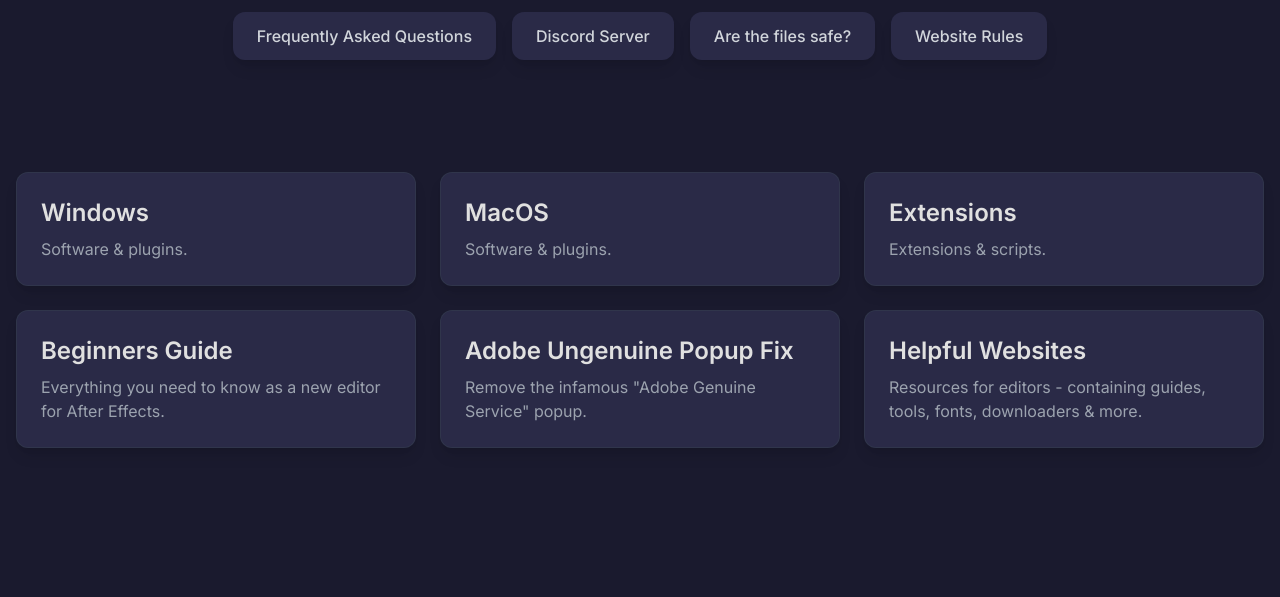
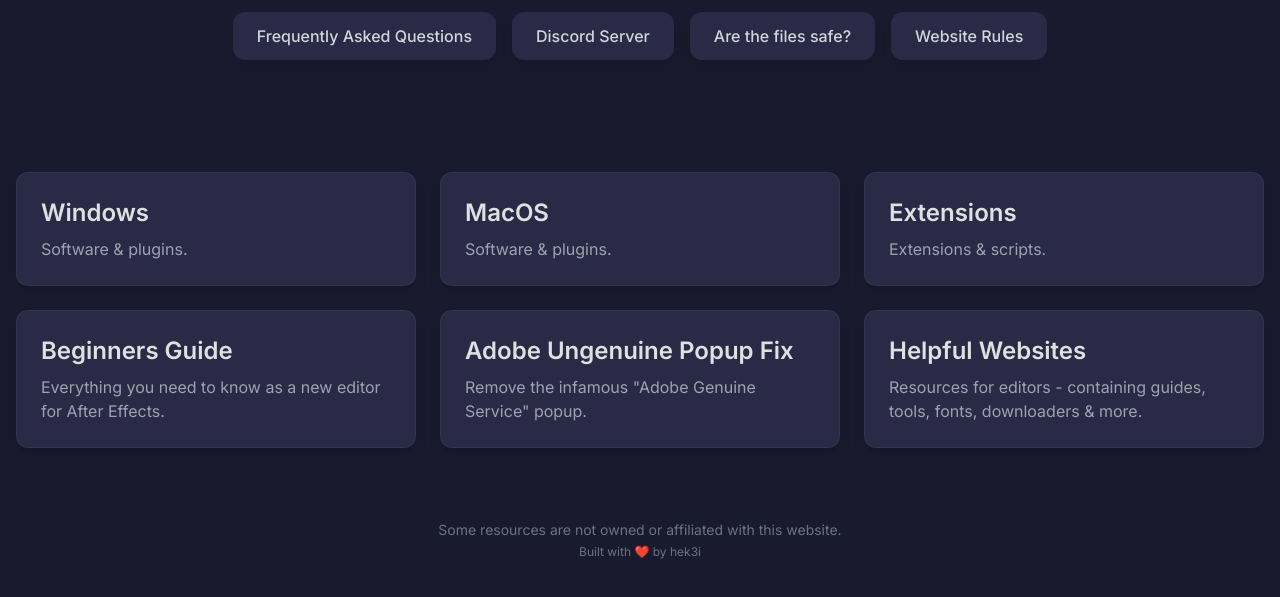
Before and after one commit to hek3i/euphoria-build-001, a plain HTML site: page index.html in a window 1280 px wide. Shown: the part 545-1142 px from the top of the page. Before the commit the page ends 1065 px from the top, so only its background shows below. Drawn offline with nearby package versions, Linux system fonts and the light colour scheme; a small style sheet from the web is missing.

Commit message:
Update index.html

```diff
--- a/index.html
+++ b/index.html
@@ -108,6 +108,12 @@
                 </a>
             </div>
         </main>
+
+        <!-- Footer -->
+        <footer class="text-center py-6 text-gray-500 text-sm">
+            <p class="mb-1">Some resources are not owned or affiliated with this website.</p>
+            <p class="text-xs">Built with ❤️ by hek3i</p>
+        </footer>
     </div>
 </body>
 </html>
```
